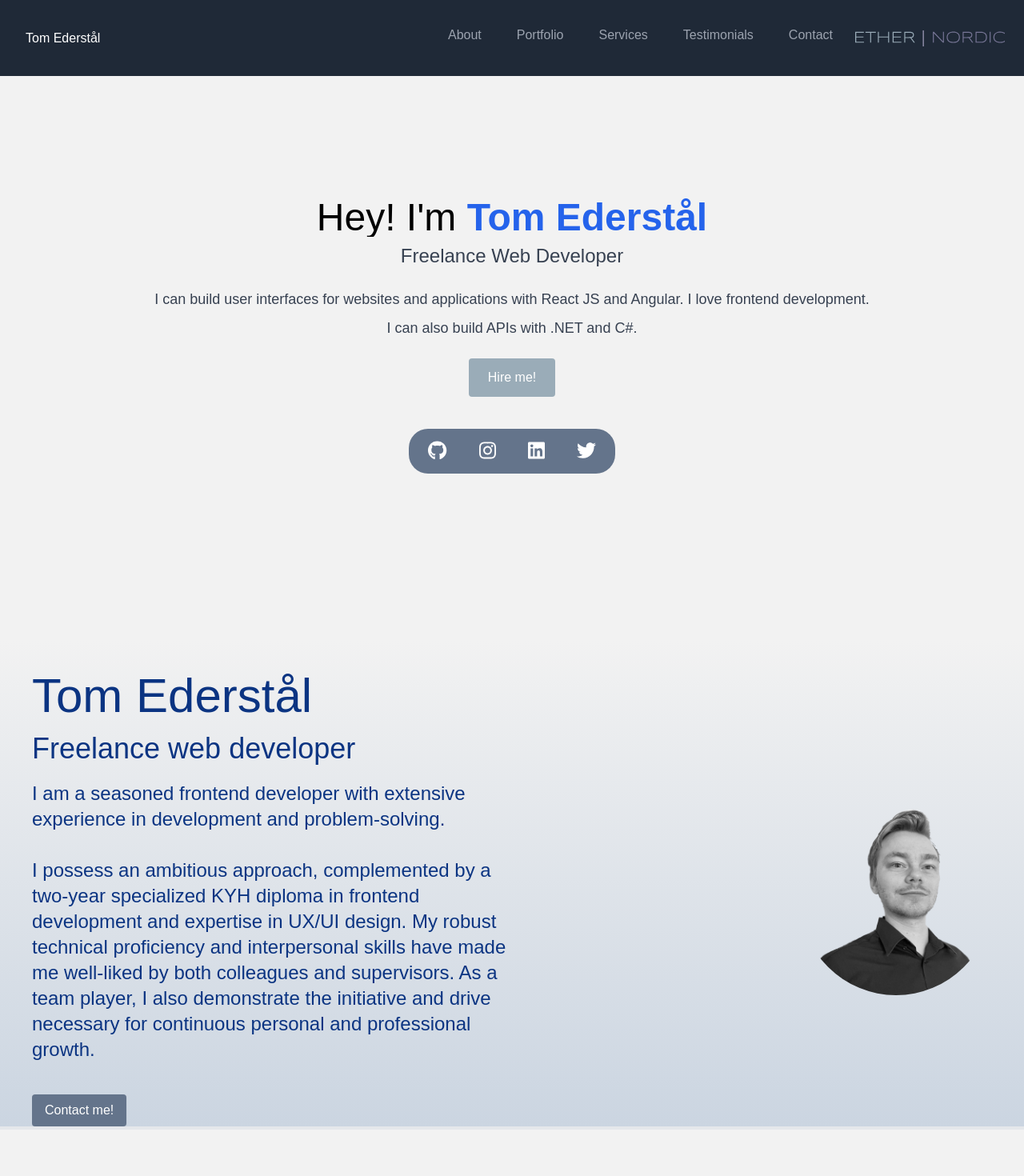
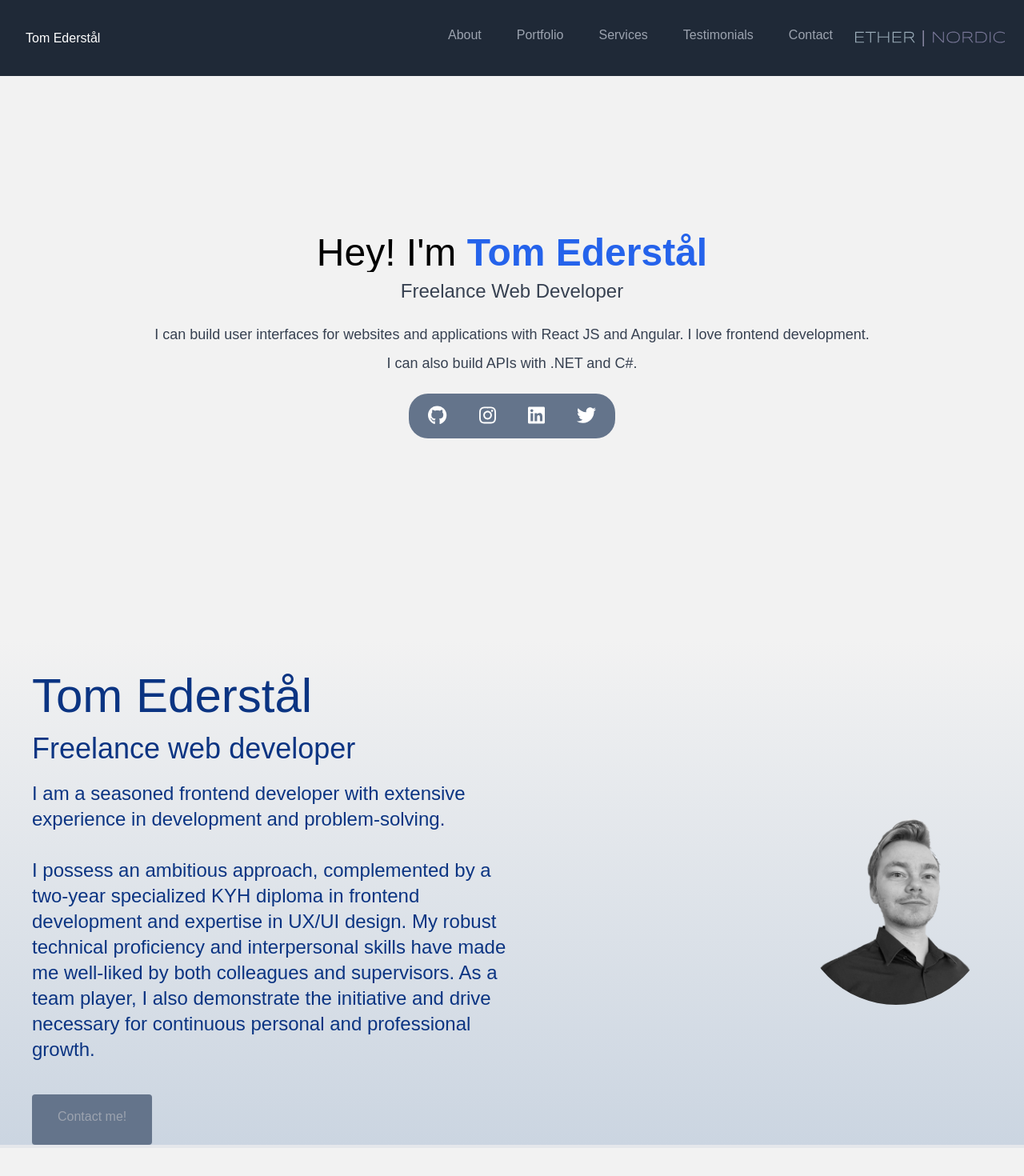
Before and after one commit to TomEder/MyPortfolio, a React (Create React App) app: page / in a window 1280 px wide. Shown: the top 1470 px of the page at 80% size. Built offline with nearby package versions, Linux system fonts and the light colour scheme; a web font is replaced by a local one.

Commit message:
refactor: Update contact email in Contact component

```diff
--- a/src/conponents/Contact/Contact.jsx
+++ b/src/conponents/Contact/Contact.jsx
@@ -12,7 +12,7 @@ function Contact() {
                     <div>
                         <h3 className="text-xl font-bold">Have a question?</h3>
                         <p className="text-gray-600">I am here to help you</p>
-                        <a href="mailto:tom@ethernordic.com" className="text-blue-600">Email Me At tom@ethersteelsoft.com</a>
+                        <a href="mailto:tom@ethersteelsoft.com" className="text-blue-600">Email Me At tom@ethersteelsoft.com</a>
                     </div>
                 </div>
                 <div className="flex items-center justify-center md:justify-start">
--- a/src/conponents/Container/container.jsx
+++ b/src/conponents/Container/container.jsx
@@ -1,9 +1,17 @@
-import React from "react";
+import React, { useState } from "react";
 import Jag from "../../Images/Jag4.png";
+import { Link } from "react-scroll";
 
 const jagimg = Jag;
 
 const Container = () => {
+  const [isOpen, setIsOpen] = useState(false);
+
+  const variants = {
+    open: { opacity: 1, x: 0 },
+    closed: { opacity: 0, x: "-100%" },
+  };
+
   return (
     <>
       <div className="bg-gradient-to-t w-screen h-auto from-tommy-lower-bg to-tommy-background pt-10 flex flex-col md:flex-row items-center justify-between px-5 md:px-10 border-b-4">
@@ -17,8 +25,18 @@ const Container = () => {
           <h2 className="text-base md:text-2xl my-3 md:my-5 text-tommy-text overflow-y-hidden">
             I am a seasoned frontend developer with extensive experience in development and problem-solving. <br /> <br /> I possess an ambitious approach, complemented by a two-year specialized KYH diploma in frontend development and expertise in UX/UI design. My robust technical proficiency and interpersonal skills have made me well-liked by both colleagues and supervisors. As a team player, I also demonstrate the initiative and drive necessary for continuous personal and professional growth.
           </h2>
-          <button className="mt-4 md:mt-5 bg-button-color hover:bg-button-hover text-white py-2 px-4 rounded shadow-sm">
-            Contact me!
+          <button className="mt-4 md:mt-5 bg-button-color hover:bg-button-hover text-white py-2 px-4 rounded shadow-sm" href>
+          <Link
+              to="contact"
+              spy={true}
+              smooth={true}
+              offset={-70}
+              duration={500}
+              className="inline-block text-gray-400 no-underline hover:text-gray-200 hover:text-underline py-2 px-4 cursor-pointer"
+              onClick={() => setIsOpen(false)}
+            >
+              Contact me!
+            </Link>
           </button>
         </div>
         <div className="md:w-1/2 flex justify-center md:justify-end mt-8 md:mt-0">
--- a/src/conponents/Landing/Landing.jsx
+++ b/src/conponents/Landing/Landing.jsx
@@ -31,10 +31,20 @@ const Landing = () => {
     <p className="text-sm md:text-lg text-gray-700 mb-6">
       I can also build APIs with .NET and C#.
     </p>
-    <button className="bg-button-background text-white hover:bg-button-hover py-2 px-4 md:py-3 md:px-6 rounded mb-6 md:mb-10">
-      Hire me!
-    </button>
-    <div className="flex space-x-4 mb-6 md:mb-10 bg-slate-500 rounded-3xl px-2 md:px-3">
+    <motion.div
+          initial={{ x: "-100vw" }}
+          animate={{ x: "0" }}
+          transition={{
+            type: "spring",
+            stiffness: 300,
+            damping: 20,
+            mass: 1,
+            bounce: 0.3,
+            delay: 2.5,
+            duration: 2,
+          }}
+          className="flex space-x-4 mb-6 md:mb-10 bg-slate-500 rounded-3xl px-2 md:px-3"
+        >
           <a
             href="https://github.com"
             className="text-white text-xl md:text-2xl hover:bg-button-hover p-2 md:p-3 rounded-full"
@@ -59,7 +69,7 @@ const Landing = () => {
           >
             <FontAwesomeIcon icon={faTwitter} />
           </a>
-    </div>
+        </motion.div>
   </div>
 </div>
   );
```
Lines whose indentation alone changed are shown as unchanged.
